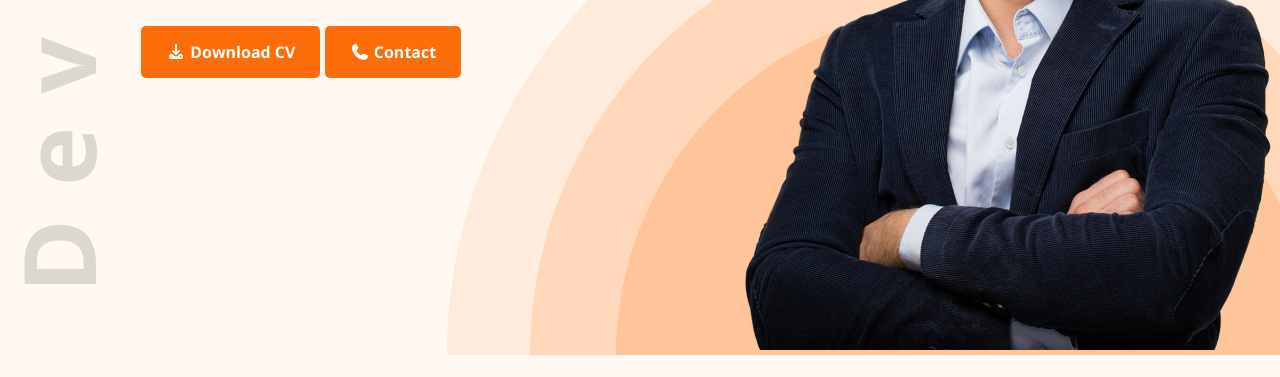
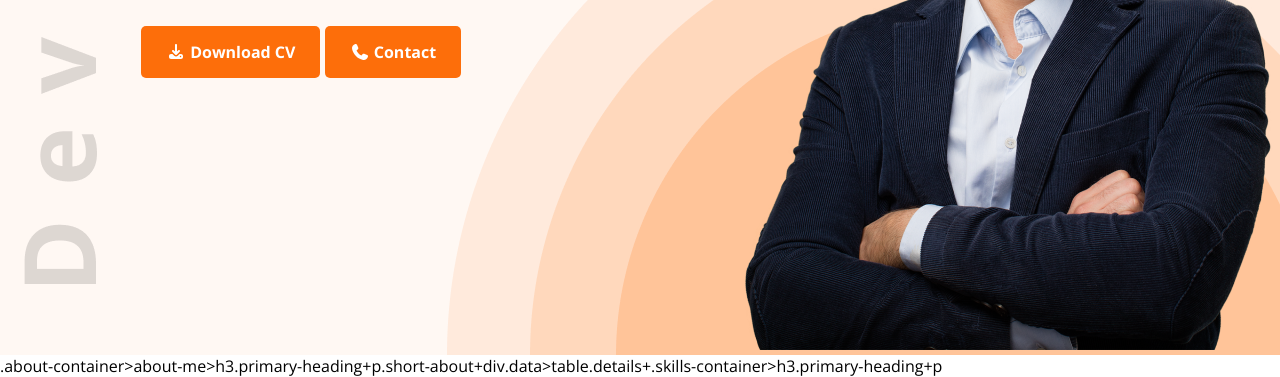
Before and after one commit to shekhmohibur/firstportfolio, a plain HTML site: page index.html in a window 1280 px wide. Shown: the part 666-1043 px from the top of the page. Before the commit the page ends 1021 px from the top, so only its background shows below. Drawn offline with nearby package versions, Linux system fonts and the light colour scheme.

Commit message:
adding changes in the website

```diff
--- a/index.html
+++ b/index.html
@@ -43,6 +43,7 @@
     </header>
     <!-- header section ends here -->
     <main class="main-section">
+        .about-container>about-me>h3.primary-heading+p.short-about+div.data>table.details+.skills-container>h3.primary-heading+p
     </main>
     <footer class="footer-section">
 
--- a/styles/style.css
+++ b/styles/style.css
@@ -3,10 +3,6 @@
     font-family: 'Open Sans';
     margin: 0;
     padding: 0;
-}
-
-body {
-    background-color: rgb(255, 248, 243);
 }
 
 /* prymary btn styling here */
@@ -45,6 +41,7 @@ body {
     background-repeat: no-repeat;
     background-position: bottom right;
     min-height: 100vh;
+    background-color: rgb(255, 248, 243);
 }
 
 .heading {
@@ -101,3 +98,4 @@ body {
     font-size: 18px;
     font-weight: 400;
 }
+/* main section's css strats here */
```
